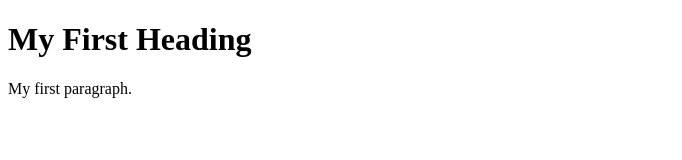
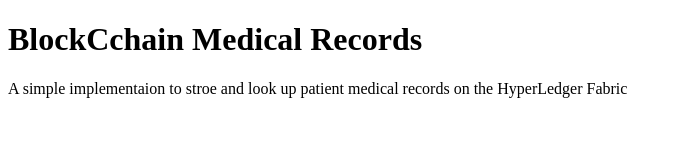
Before and after one commit to mahanabba/blockchainMedicalRecords, a website: page index.html in a window 1280 px wide. Shown: the whole page, without its empty margins (0-682 px from the left). Drawn offline with Linux system fonts and the light colour scheme.

Commit message:
Update index.html

```diff
--- a/index.html
+++ b/index.html
@@ -2,8 +2,8 @@
 <html>
 <body>
 
-<h1>My First Heading</h1>
-<p>My first paragraph.</p>
+<h1>BlockCchain Medical Records</h1>
+<p>A simple implementaion to stroe and  look up patient medical records on the  HyperLedger Fabric</p>
 
 </body>
 </html>
```
